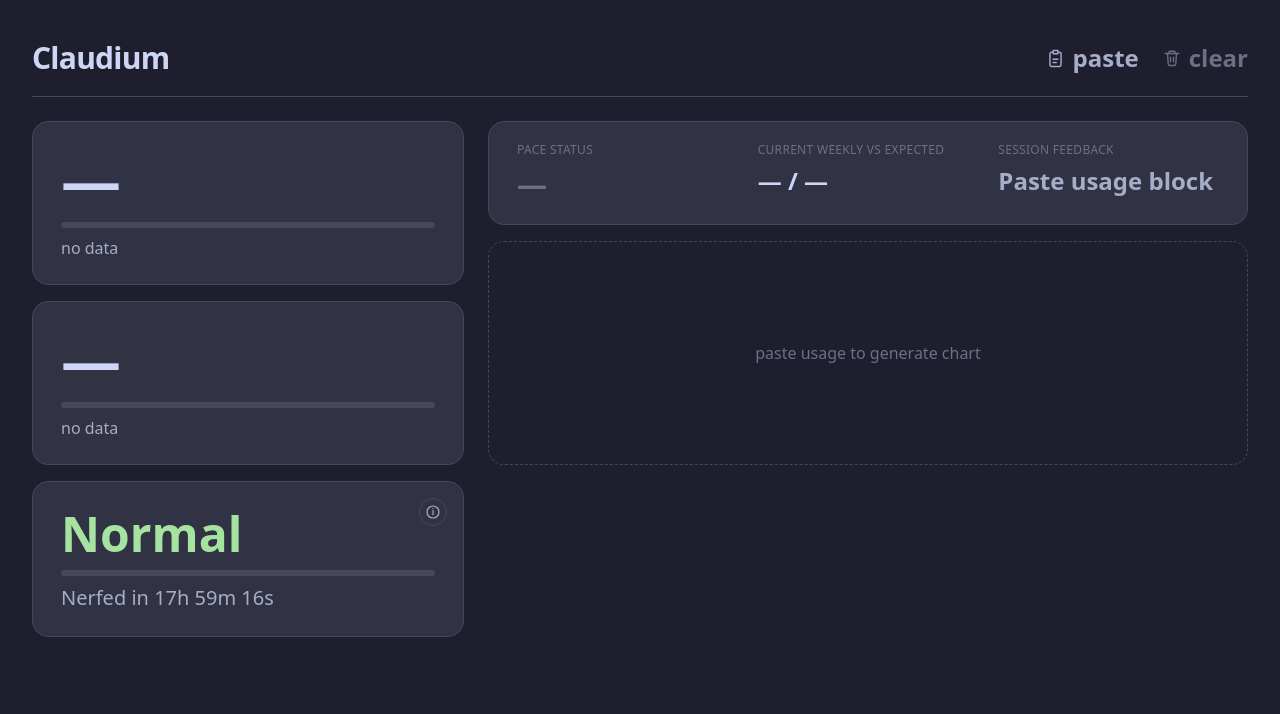
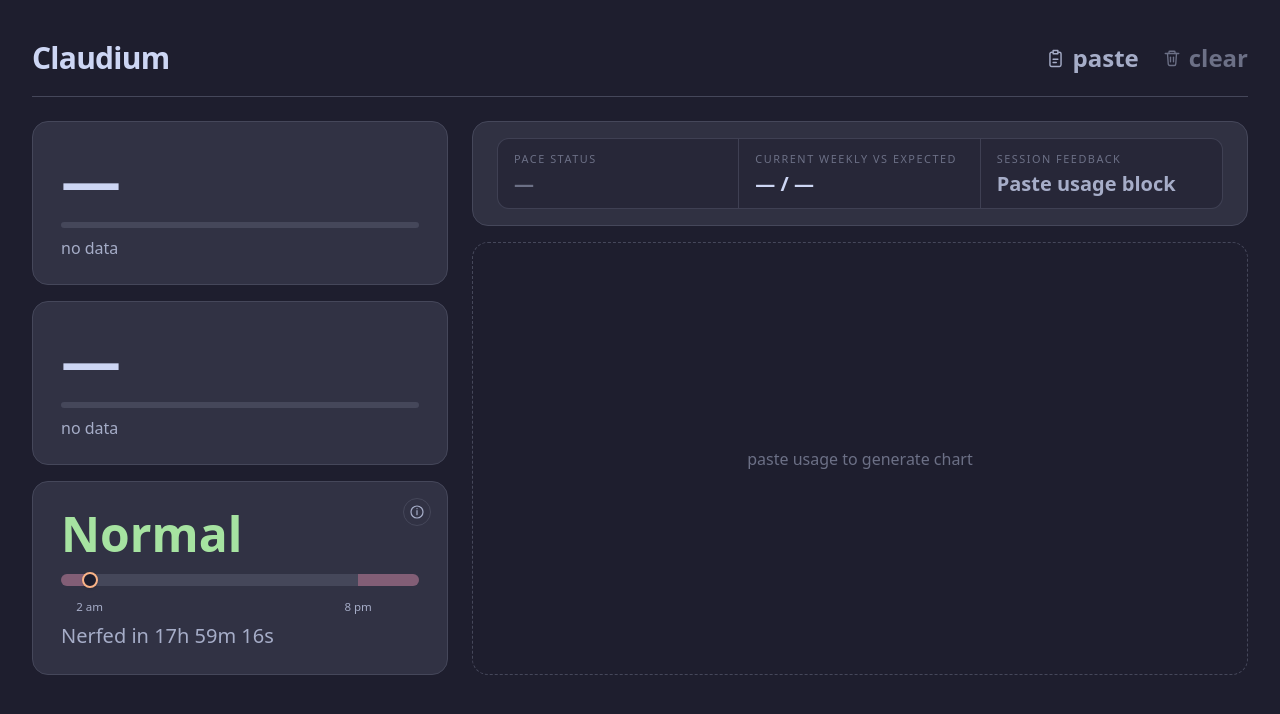
Before and after one commit to yanicells/claude-usage, a Next.js app: page / in a window 1280 px wide. Shown: the top 714 px of the page. Built offline with nearby package versions, Linux system fonts and the light colour scheme.

Commit message:
feat: improve ui

```diff
--- a/components/dashboard/dashboard-client.tsx
+++ b/components/dashboard/dashboard-client.tsx
@@ -162,7 +162,7 @@ export function DashboardClient() {
 
   return (
     <div className="min-h-screen bg-ctp-base px-4 py-10 text-ctp-text sm:px-8">
-      <div className="mx-auto flex max-w-360 flex-col gap-6">
+      <div className="mx-auto flex max-w-7xl flex-col gap-6">
         <DashboardHeader
           notice={notice}
           onPaste={() => void handlePaste()}
@@ -170,7 +170,7 @@ export function DashboardClient() {
         />
 
         <div className="flex flex-col gap-6 xl:flex-row xl:items-stretch">
-          <div className="w-full shrink-0 flex flex-col gap-4 xl:w-108">
+          <div className="w-full shrink-0 flex flex-col gap-4 xl:w-104">
             <SessionCard
               used={companionState?.sessionUsedPercent ?? null}
               resetText={companionState?.sessionResetText ?? null}
@@ -188,7 +188,7 @@ export function DashboardClient() {
             />
           </div>
 
-          <div className="min-w-0 flex-1 flex flex-col gap-4">
+          <div className="min-w-0 flex-1 flex flex-col gap-4 xl:min-h-0">
             <FeedbackCard
               delta={comparison?.delta ?? null}
               actual={comparison?.actual ?? null}
--- a/components/dashboard/feedback-card.tsx
+++ b/components/dashboard/feedback-card.tsx
@@ -21,7 +21,7 @@ export function FeedbackCard({
     if (delta < 0) {
       statusWord = "Behind";
       statusColor = "text-ctp-green";
-      roomText = `${sessions} sessions of room`;
+      roomText = `${sessions} sessions room`;
     } else if (delta > 0) {
       statusWord = "Ahead";
       statusColor = "text-ctp-red";
@@ -34,32 +34,32 @@ export function FeedbackCard({
   }
 
   return (
-    <div className="shrink-0 rounded-2xl border border-ctp-surface1 bg-ctp-surface0 px-7 py-5">
-      <div className="grid gap-5 md:grid-cols-3">
-        <div>
-          <p className="mb-2 text-xs tracking-wide text-ctp-overlay0 uppercase">
+    <div className="shrink-0 rounded-2xl border border-ctp-surface1 bg-ctp-surface0/95 px-4 py-3 sm:px-6 sm:py-4">
+      <div className="grid overflow-hidden rounded-xl border border-ctp-surface1/80 bg-ctp-mantle/35 md:grid-cols-3 md:divide-x md:divide-ctp-surface1/80">
+        <div className="px-4 py-3">
+          <p className="mb-1 text-[0.68rem] tracking-[0.14em] text-ctp-overlay0 uppercase">
             Pace status
           </p>
-          <p className={`text-3xl leading-tight font-bold ${statusColor}`}>
+          <p className={`text-xl leading-tight font-bold ${statusColor}`}>
             {statusWord} {delta !== null ? `by ${deltaText}` : ""}
           </p>
         </div>
 
-        <div>
-          <p className="mb-2 text-xs tracking-wide text-ctp-overlay0 uppercase">
+        <div className="border-t border-ctp-surface1/80 px-4 py-3 md:border-t-0">
+          <p className="mb-1 text-[0.68rem] tracking-[0.14em] text-ctp-overlay0 uppercase">
             Current weekly vs expected
           </p>
-          <p className="text-2xl leading-tight font-semibold text-ctp-text tabular-nums">
+          <p className="text-xl leading-tight font-semibold text-ctp-text tabular-nums">
             {actual !== null ? `${actual}%` : "—"} /{" "}
             {expected !== null ? `${expected}%` : "—"}
           </p>
         </div>
 
-        <div>
-          <p className="mb-2 text-xs tracking-wide text-ctp-overlay0 uppercase">
+        <div className="border-t border-ctp-surface1/80 px-4 py-3 md:border-t-0">
+          <p className="mb-1 text-[0.68rem] tracking-[0.14em] text-ctp-overlay0 uppercase">
             Session feedback
           </p>
-          <p className="text-2xl leading-tight font-semibold text-ctp-subtext0">
+          <p className="text-xl leading-tight font-semibold text-ctp-subtext0">
             {roomText}
           </p>
         </div>
--- a/components/dashboard/mode-panel.tsx
+++ b/components/dashboard/mode-panel.tsx
@@ -1,7 +1,26 @@
 import { DateTime } from "luxon";
 
 import { InfoIcon } from "@/components/dashboard/dashboard-icons";
-import { clampPercent, ProgressBar } from "@/components/dashboard/progress-bar";
+import { clampPercent } from "@/components/dashboard/progress-bar";
+
+const SWITCH_START_MINUTE = 20 * 60;
+const SWITCH_END_MINUTE = 2 * 60;
+
+function getTimelinePositionPercent(
+  nextSwitch: DateTime | null,
+  remainingMs: number | null,
+): number {
+  if (!nextSwitch || remainingMs === null) {
+    return 0;
+  }
+
+  const nowMs = nextSwitch.toMillis() - remainingMs;
+  const nowPh = DateTime.fromMillis(nowMs).setZone("Asia/Manila");
+  const minutesToday =
+    nowPh.hour * 60 + nowPh.minute + nowPh.second / 60;
+
+  return clampPercent((minutesToday / (24 * 60)) * 100);
+}
 
 export function ModePanel({
   mode,
@@ -25,6 +44,9 @@ export function ModePanel({
   const progressPct = clampPercent((elapsed / totalDuration) * 100);
   const barColor = isFaster ? "bg-ctp-yellow" : "bg-ctp-green";
   const modeColor = isFaster ? "text-ctp-yellow" : "text-ctp-green";
+  const timelinePct = getTimelinePositionPercent(nextSwitch, remainingMs);
+  const startPct = clampPercent((SWITCH_END_MINUTE / (24 * 60)) * 100);
+  const endPct = clampPercent((SWITCH_START_MINUTE / (24 * 60)) * 100);
 
   return (
     <div className="relative flex flex-col gap-3 rounded-2xl border border-ctp-surface1 bg-ctp-surface0 p-7">
@@ -64,7 +86,37 @@ export function ModePanel({
       <p className={`text-5xl leading-none font-bold ${modeColor}`}>
         {isFaster ? "Nerfed" : "Normal"}
       </p>
-      <ProgressBar pct={progressPct} color={barColor} />
+
+      <div className="relative mt-1">
+        <div className="relative h-3 overflow-hidden rounded-full bg-ctp-surface1">
+          <div
+            className="absolute top-0 bottom-0 left-0 bg-ctp-red/35"
+            style={{ width: `${startPct}%` }}
+          />
+          <div
+            className="absolute top-0 bottom-0 bg-ctp-red/35"
+            style={{ left: `${endPct}%`, right: "0" }}
+          />
+          <div
+            className={`absolute top-0 bottom-0 left-0 rounded-full transition-all duration-700 ${barColor}`}
+            style={{ width: `${progressPct}%`, opacity: 0.35 }}
+          />
+        </div>
+        <div
+          className="absolute top-1/2 h-4 w-4 -translate-y-1/2 -translate-x-1/2 rounded-full border-2 border-ctp-peach bg-ctp-base shadow"
+          style={{ left: `${timelinePct}%` }}
+        />
+      </div>
+
+      <div className="relative h-4 text-[0.72rem] text-ctp-subtext0 tabular-nums">
+        <span className="absolute -translate-x-1/2" style={{ left: `${startPct}%` }}>
+          2 am
+        </span>
+        <span className="absolute -translate-x-1/2" style={{ left: `${endPct}%` }}>
+          8 pm
+        </span>
+      </div>
+
       <p className="text-xl leading-none text-ctp-subtext0 tabular-nums">
         {isFaster ? "Normal" : "Nerfed"} in {countdown}
       </p>
--- a/components/dashboard/pacing-chart.tsx
+++ b/components/dashboard/pacing-chart.tsx
@@ -15,7 +15,7 @@ export function PacingChart({
 }) {
   if (points.length === 0) {
     return (
-      <div className="flex min-h-56 items-center justify-center rounded-2xl border border-dashed border-ctp-surface1">
+      <div className="flex-1 flex items-center justify-center rounded-2xl border border-dashed border-ctp-surface1">
         <p className="text-base text-ctp-overlay0">
           paste usage to generate chart
         </p>
@@ -26,8 +26,7 @@ export function PacingChart({
   const normalizedActual = actual !== null ? clampPercent(actual) : null;
 
   return (
-    <div className="rounded-2xl border border-ctp-surface1 bg-ctp-surface0/20 p-4">
-      <div className="grid h-60 grid-cols-7 gap-3 min-h-0">
+    <div className="flex-1 grid grid-cols-7 gap-3 min-h-0">
         {points.map((point) => {
           const isCurrent = point.index === currentIndex;
           const exp = point.expectedCumulativePercent;
@@ -94,7 +93,6 @@ export function PacingChart({
             </div>
           );
         })}
-      </div>
     </div>
   );
 }
```
